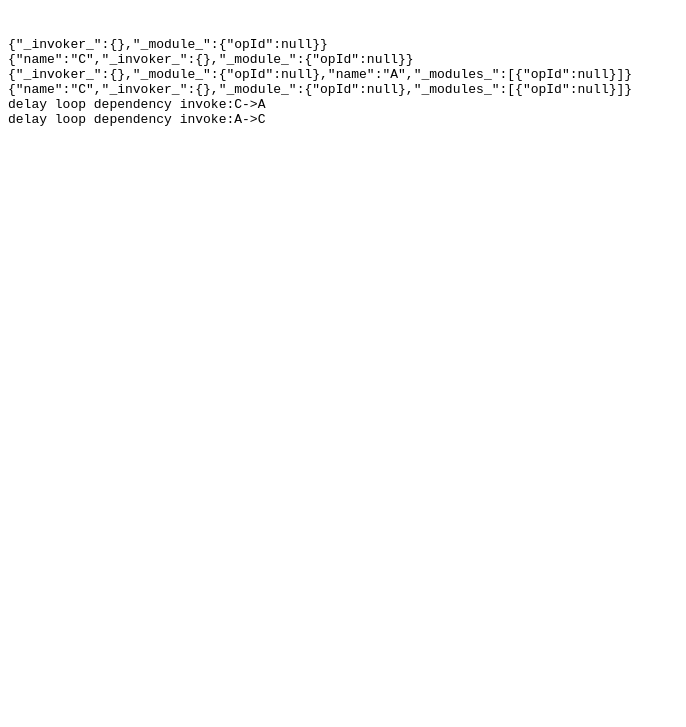
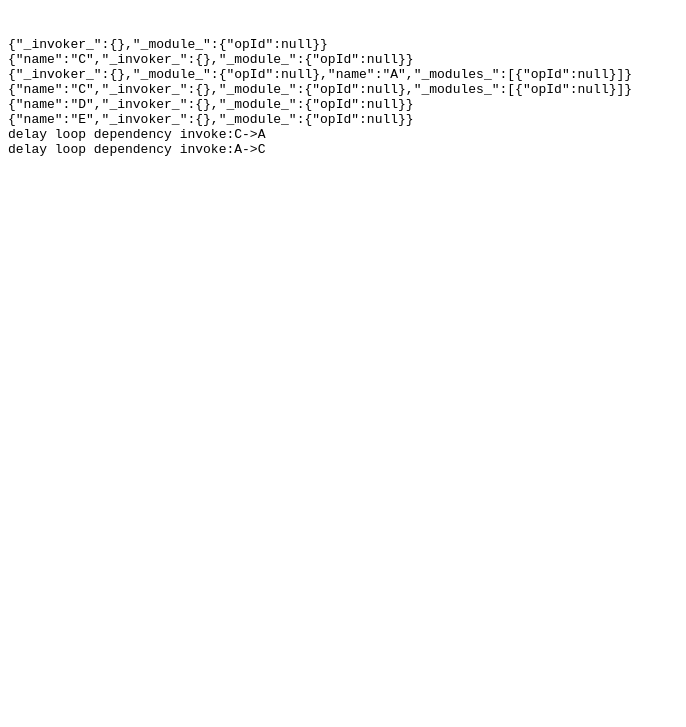
Before and after one commit to gzxishan/xsloader, a plain HTML site: page test-xsloader/2-loop-deps.html in a window 1280 px wide. Shown: the part 73-800 px from the top of the page, without its empty margins (0-686 px from the left). Drawn offline with Linux system fonts and the light colour scheme.

Commit message:
完善测试

```diff
--- a/test-xsloader/2-loop-deps.html
+++ b/test-xsloader/2-loop-deps.html
@@ -17,7 +17,6 @@
 		</pre>
 	</body>
 	<script type="text/javascript">
-
 		window.divLog = function(obj) {
 			var div = document.getElementById("logDiv");
 			var txt = (typeof obj == "string") && obj || xsJson2String(obj) || "";
@@ -33,15 +32,15 @@
 
 		define("A", ["C"], function(C) {
 			divLog(C);
-			var obj={
+			var obj = {
 				name: "A",
-				test:function(name){
-					divLog("delay loop dependency invoke:"+name+"->"+this.name);
+				test: function(name) {
+					divLog("delay loop dependency invoke:" + name + "->" + this.name);
 				}
 			};
-			setTimeout(function(){
+			setTimeout(function() {
 				C.test(obj.name);
-			},10);
+			}, 10);
 			return obj;
 		});
 		define("B", ["A"], function(A) {
@@ -50,18 +49,29 @@
 				name: "B"
 			};
 		});
-		define("C", ["B","A"], function(B,A) {
+		define("C", ["B", "A"], function(B, A) {
 			divLog(B);
-			var obj= {
+			var obj = {
 				name: "C",
-				test:function(name){
-					divLog("delay loop dependency invoke:"+name+"->"+this.name);
+				test: function(name) {
+					divLog("delay loop dependency invoke:" + name + "->" + this.name);
 				}
 			};
-			setTimeout(function(){
+			setTimeout(function() {
 				A.test(obj.name);
-			},10);
+			}, 10);
 			return obj;
+		});
+		define("D", function() {
+			return {
+				"name":"D"
+			};
+		});
+
+		define("E", function() {
+			return {
+				"name":"E"
+			};
 		});
 		xsloader({
 			properties: {
@@ -78,12 +88,16 @@
 
 			},
 			deps: {
-				"*": "$"
+				"*": "$",
+				"D": "E",
+				"E": "D"
 			}
 		});
 
-		require(["C"], function(C) {
+		require(["C","D","E"], function(C,D,E) {
 			divLog(C);
+			divLog(D);
+			divLog(E);
 		}).then({
 			onError: function(err) {
 				divLog(err);
```
